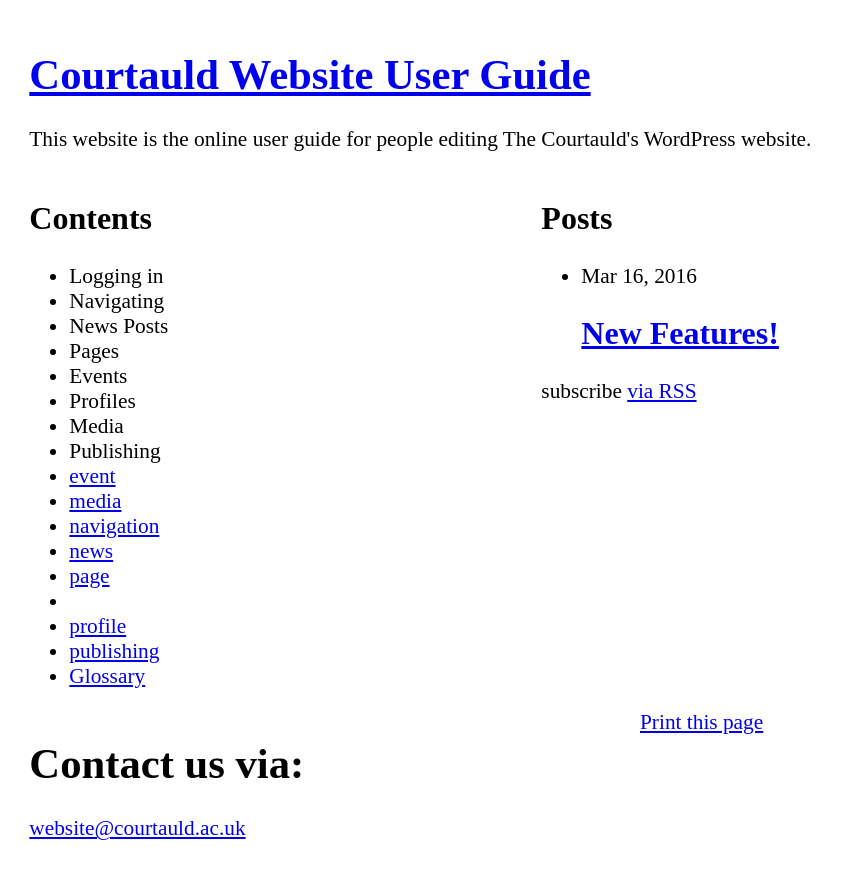
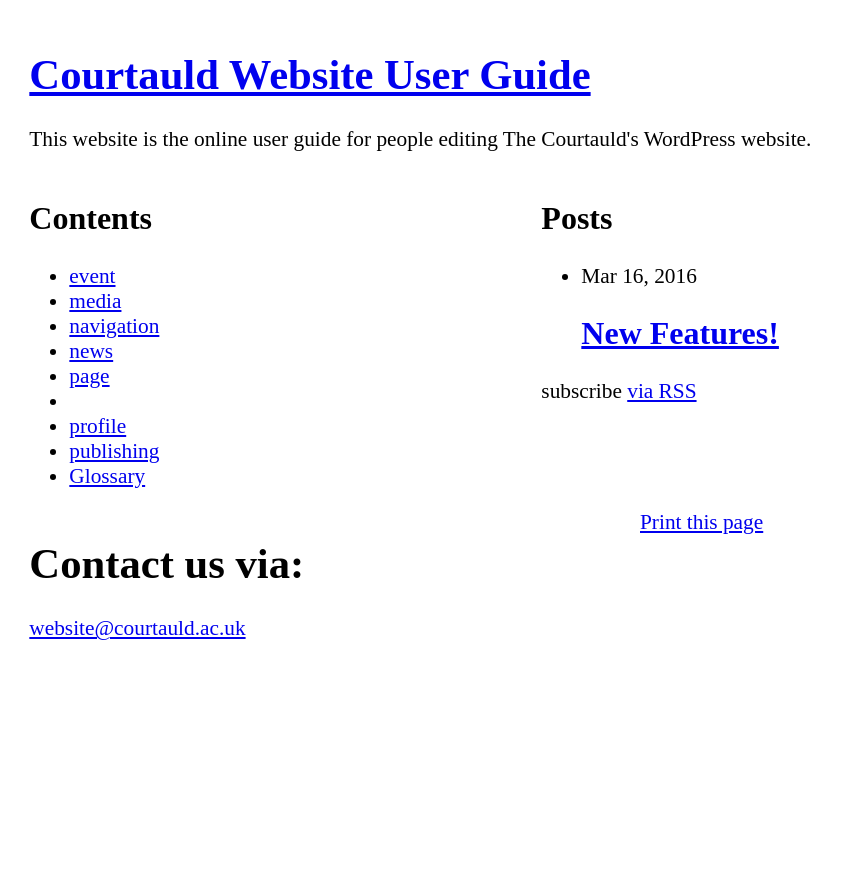
Before and after one commit to Courtauld/guide, a Jekyll site: the page built from index.html, in a window 1280 px wide. Shown: the top 879 px of the page, without its empty margins (0-844 px from the left). Built offline with Jekyll 4.4.1, drawn with Linux system fonts in a browser that asks for light colours.

Commit message:
Remove hardcoded navigation, replace with liquid tags

```diff
--- a/index.html
+++ b/index.html
@@ -5,14 +5,6 @@
 		<h1>Contents</h1>
 		<nav>
 			<ul>
-				<li>Logging in</li>
-				<li>Navigating</li>
-				<li>News Posts</li>
-				<li>Pages</li>
-				<li>Events</li>
-				<li>Profiles</li>
-				<li>Media</li>
-				<li>Publishing</li>
         {% for collection in site.collections %}
           <li><a class="page-link" href="{{ collection.url | prepend: site.baseurl }}">{{ collection.title }}</a></li>
         {% endfor %}
```
